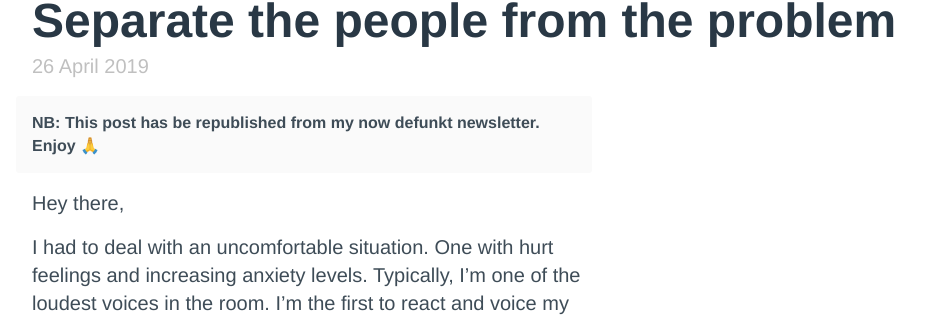
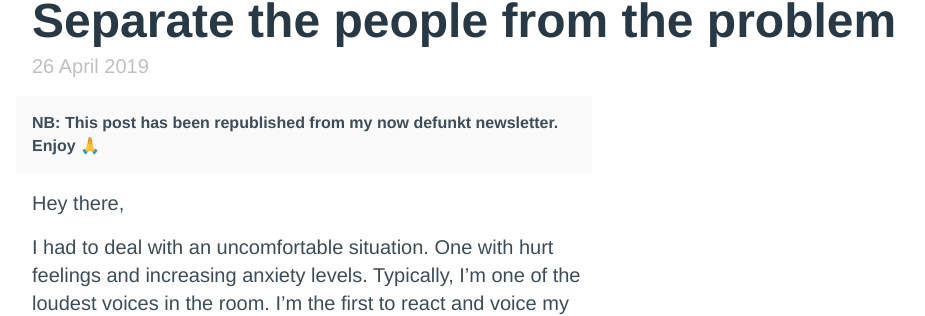
Before and after one commit to rdjpalmer/portfolio, a Jekyll site: the page built from _posts/2019-04-26-separate-the-people-from-the-problem.md, in a window 1280 px wide. Shown: the part 140-456 px from the top of the page, without its empty margins (32-957 px from the left). Built offline with Jekyll 4.4.1, drawn with Linux system fonts in a browser that asks for light colours.

Commit message:
Fix newsletter template spelling

```diff
--- a/_layouts/newsletter.html
+++ b/_layouts/newsletter.html
@@ -53,7 +53,7 @@
       <a class="all-posts" href="/"><span>All posts</span></a>
       <h1>{{ page.title }}</h1>
       <time datetime="{{ page.date }}">{{ page.date | date: "%d %B %Y" }}</time>
-      <p class="note"><strong>NB: This post has be republished from my now defunkt newsletter. Enjoy 🙏</strong></p>
+      <p class="note"><strong>NB: This post has been republished from my now defunkt newsletter. Enjoy 🙏</strong></p>
       {{ content }}
     </div>
   </body>
```
